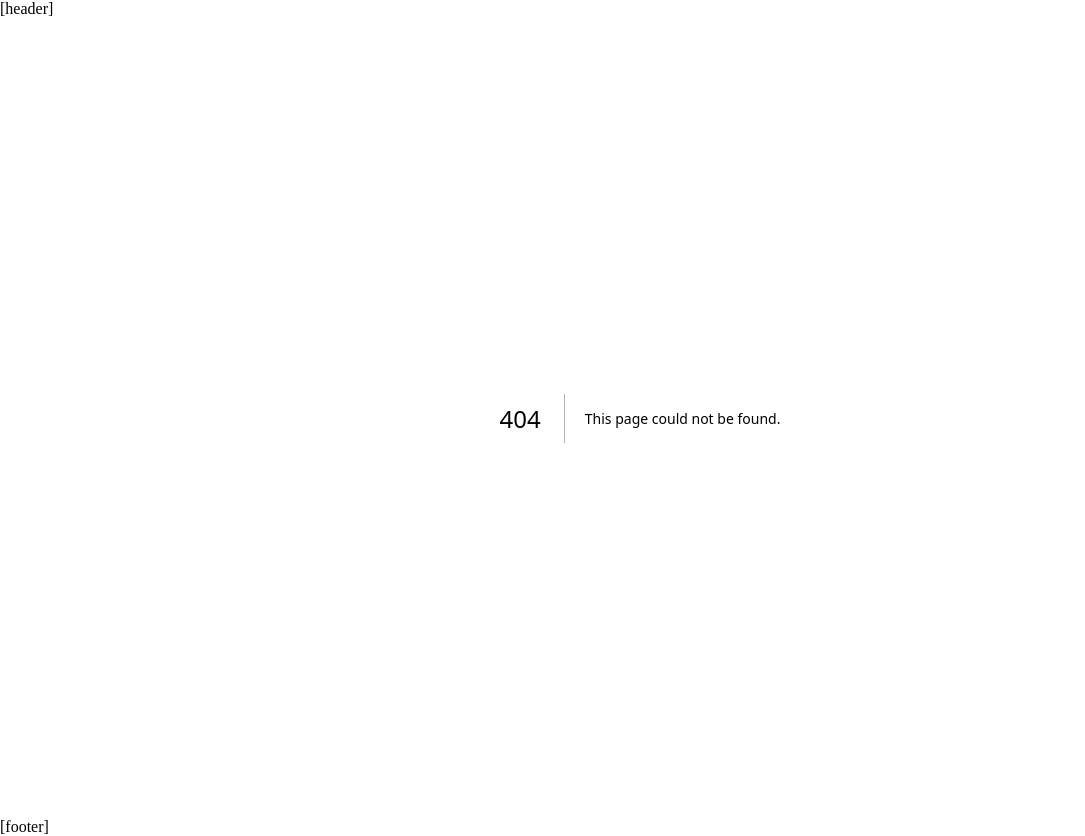
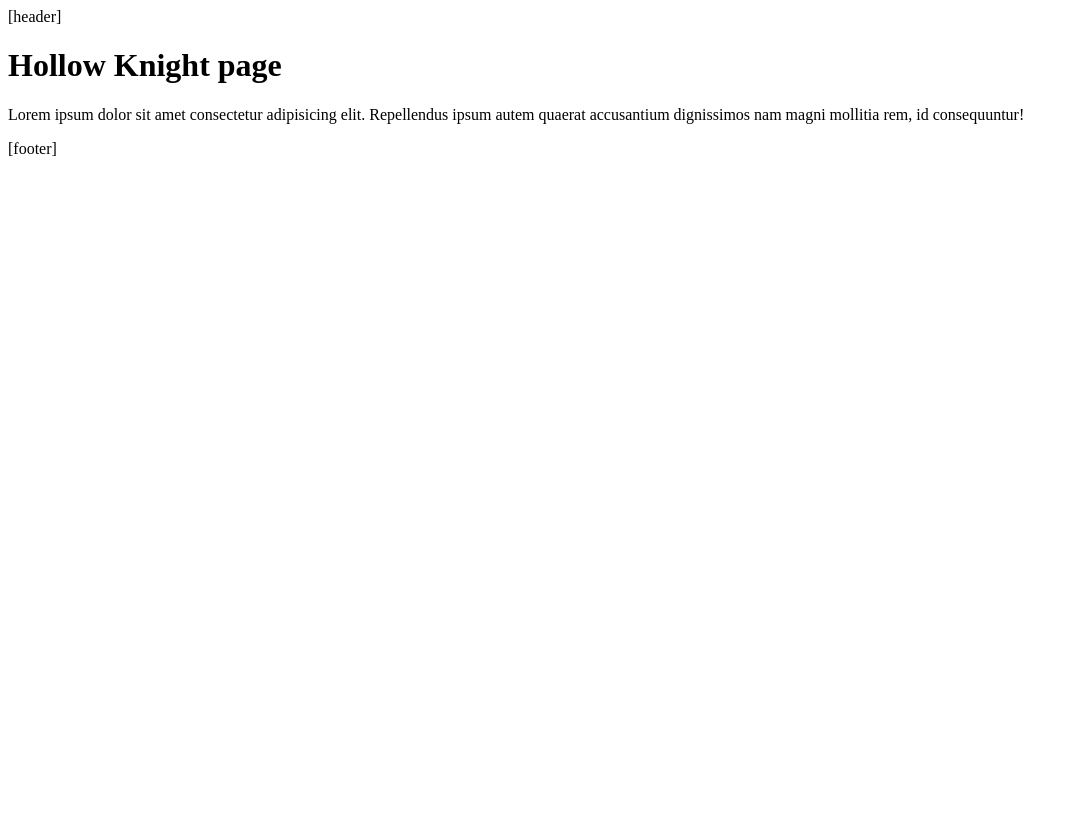
Before and after one commit to whyest/next-reviews, a Next.js app: page /reviews/hollow-knight in a window 1280 px wide. Before the commit this address had no page. Shown: the whole page, without its empty margins (0-1085 px from the left). After the commit the page ends 800 px from the top, so only its background shows below. Built offline with nearby package versions, Linux system fonts and the light colour scheme.

Commit message:
added about page and reviews pages

```diff
--- /dev/null
+++ b/app/reviews/hollow-knight/page.jsx
@@ -0,0 +1,13 @@
+const HollowKnightPage = () => {
+	return (
+		<>
+			<h1>Hollow Knight page</h1>
+			<p>
+				Lorem ipsum dolor sit amet consectetur adipisicing elit. Repellendus
+				ipsum autem quaerat accusantium dignissimos nam magni mollitia rem, id
+				consequuntur!
+			</p>
+		</>
+	)
+}
+export default HollowKnightPage
--- a/package.json
+++ b/package.json
@@ -2,7 +2,9 @@
 	"name": "next-reviews",
 	"private": true,
 	"scripts": {
-		"dev": "next dev"
+		"build": "next build",
+		"dev": "next dev",
+		"start": "next start"
 	},
 	"dependencies": {
 		"next": "^13.4.2",
```
Also changed, not shown: app/about/page.jsx (added, +13 -0 lines).
